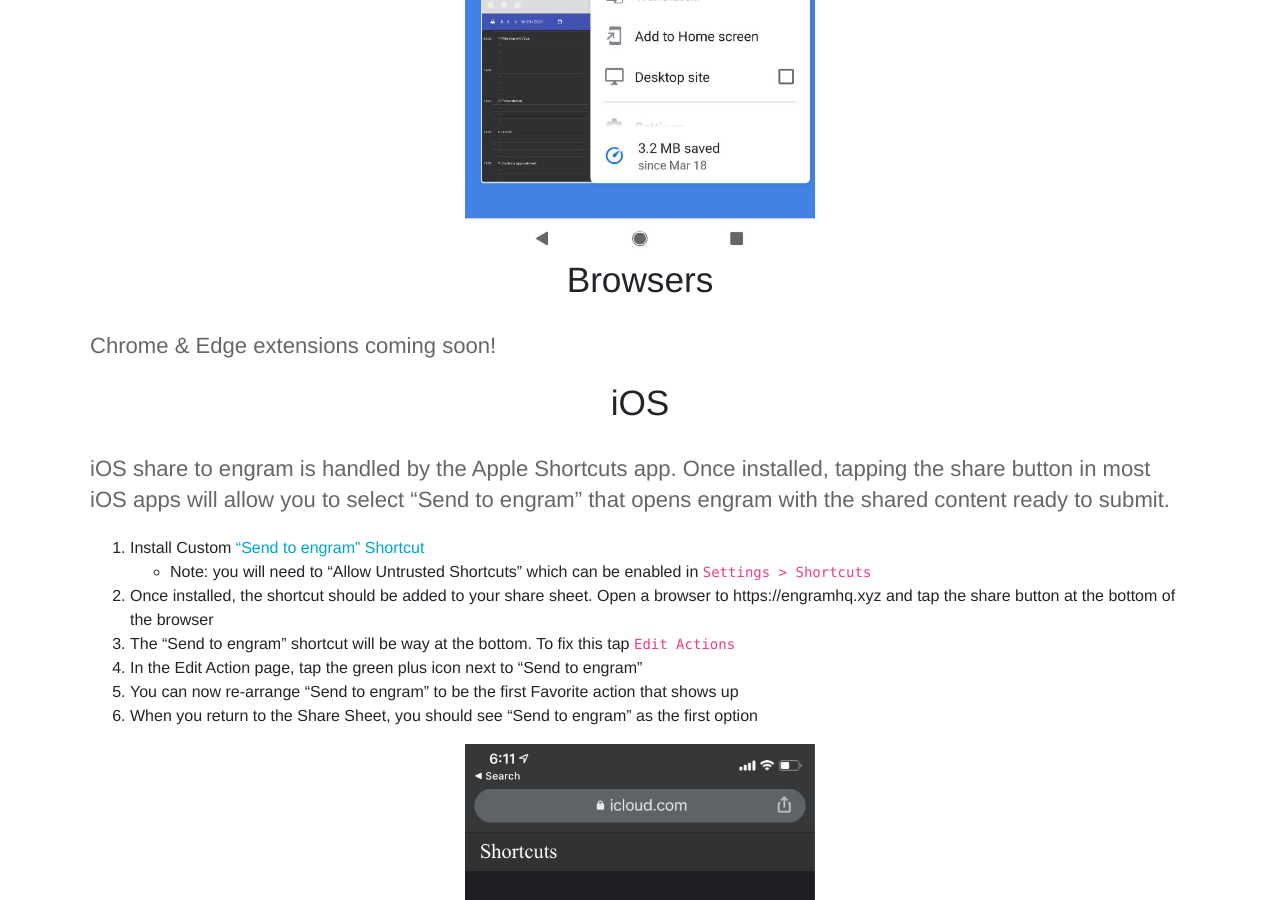
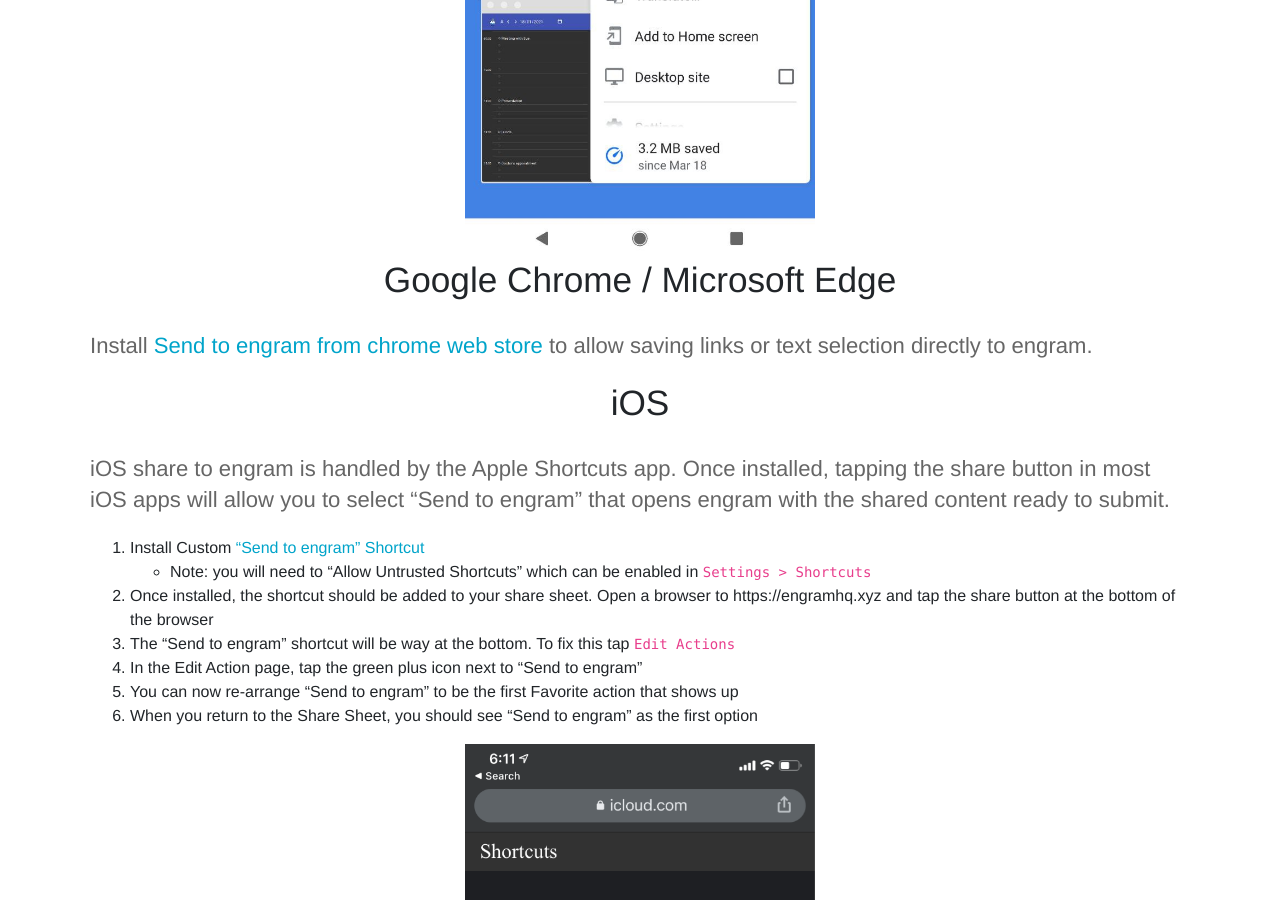
Before and after one commit to engramhq/engram-product-site, a Jekyll site: the page built from help/getting-started/how-to-setup-send-to-engram.md, in a window 1280 px wide and 900 px high, scrolled down 1105 px. Built offline with Jekyll 4.4.1, drawn with Linux system fonts in a browser that asks for light colours.

Commit message:
Add chrome extension to send to engram getting started

```diff
--- a/help/getting-started/how-to-setup-send-to-engram.md
+++ b/help/getting-started/how-to-setup-send-to-engram.md
@@ -4,7 +4,7 @@
 description:
 ---
 
-Instructions to quickly send to engram on [Android](#android), [iOS](#iOS), and [Browsers](#browsers).
+Instructions to quickly send to engram on [Android](#android), [iOS](#ios), and [Chrome/Edge](#google-chrome--microsoft-edge).
 
 ## Android
 
@@ -50,9 +50,9 @@
   </a>
 </div>
 
-## Browsers
+## Google Chrome / Microsoft Edge
 
-Chrome & Edge extensions coming soon!
+Install [Send to engram from chrome web store](https://chrome.google.com/webstore/detail/send-to-engram/bloiiipbjdglglljlbnbgcfhhfbfjmjp?hl=en) to allow saving links or text selection directly to engram.
 
 ## iOS
 
```
